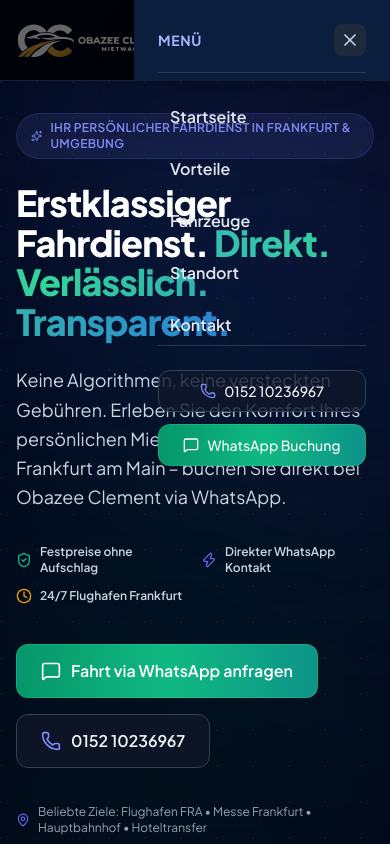
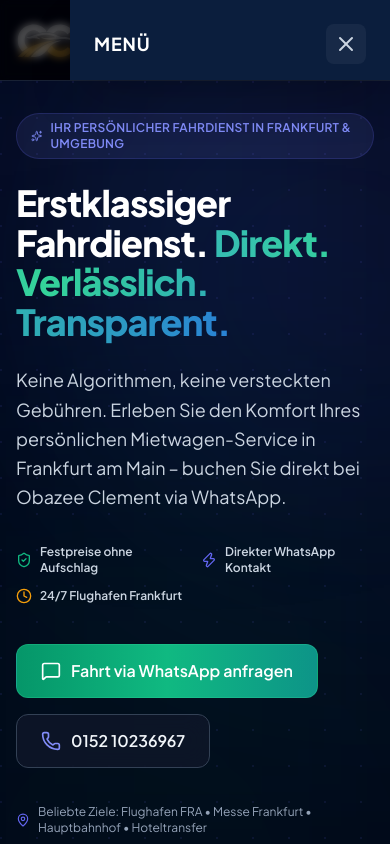
Before and after one commit to BlessedUzama/Mietwagen, a React (Vite) app: page / in a window 390 px wide. Both pictures are taken after a click on the button 354 px from the left and 40 px from the top of the page. Shown: the top 844 px of the page. Built offline with nearby package versions, Linux system fonts and the light colour scheme.

Commit message:
fix: restore clean mobile drawer modal with fast 200ms slide-in transition

```diff
--- a/src/components/layout/Navbar.tsx
+++ b/src/components/layout/Navbar.tsx
@@ -1,6 +1,7 @@
 import React, { useState, useEffect } from 'react';
 import { useTranslation } from 'react-i18next';
 import { Link, useNavigate, useLocation } from 'react-router-dom';
+import { motion, AnimatePresence } from 'framer-motion';
 import { Sun, Moon, Phone, Menu, X, Globe, MessageSquare } from 'lucide-react';
 import { useTheme } from '../../context/ThemeContext';
 import { useLanguage } from '../../context/LanguageContext';
@@ -68,7 +69,7 @@
   };
 
   return (
-    <nav className="w-full bg-white/80 dark:bg-slate-950/80 backdrop-blur-xl transform-gpu border-b border-slate-200/80 dark:border-slate-800/80 transition-colors duration-300 relative">
+    <nav className="w-full bg-white/80 dark:bg-slate-950/80 backdrop-blur-xl transform-gpu border-b border-slate-200/80 dark:border-slate-800/80 transition-colors duration-300 relative z-30">
       <div className="max-w-7xl mx-auto px-4 sm:px-6 lg:px-8">
         <div className="flex items-center justify-between h-20">
           {/* Logo */}
@@ -153,7 +154,7 @@
 
             <button
               onClick={() => setMobileMenuOpen(!mobileMenuOpen)}
-              className="p-2 text-slate-700 dark:text-slate-200 focus:outline-none"
+              className="p-2 text-slate-700 dark:text-slate-200 focus:outline-none cursor-pointer"
               aria-label="Toggle Navigation Menu"
             >
               {mobileMenuOpen ? <X className="w-6 h-6" /> : <Menu className="w-6 h-6" />}
@@ -162,47 +163,57 @@
         </div>
       </div>
 
-      {/* Permanent DOM Mobile Backdrop Overlay with CSS opacity transition */}
-      <div
+      {/* Mobile Drawer Modal Overlay & Panel */}
+      <AnimatePresence>
+        {mobileMenuOpen && (
+          <div className="fixed inset-0 z-50 flex justify-end">
+            {/* Backdrop Blur Overlay */}
+            <motion.div
+              initial={{ opacity: 0 }}
+              animate={{ opacity: 1 }}
+              exit={{ opacity: 0 }}
+              transition={{ duration: 0.2 }}
+              className="fixed inset-0 bg-black/60 backdrop-blur-sm"
               onClick={() => setMobileMenuOpen(false)}
-        className={`fixed inset-0 bg-black/60 z-40 transition-opacity duration-300 ${
-          mobileMenuOpen ? 'opacity-100 pointer-events-auto' : 'opacity-0 pointer-events-none'
-        }`}
             />
 
-      {/* Permanent DOM Mobile Sliding Drawer Menu with CSS transform transition */}
-      <div
-        className={`fixed inset-y-0 right-0 z-50 w-64 bg-[#0B1E3D] text-white shadow-2xl p-6 flex flex-col justify-between transform transition-transform duration-300 ease-in-out ${
-          mobileMenuOpen ? 'translate-x-0' : 'translate-x-full'
-        }`}
+            {/* Sliding Solid Dark Blue Drawer Panel */}
+            <motion.div
+              initial={{ x: '100%' }}
+              animate={{ x: 0 }}
+              exit={{ x: '100%' }}
+              transition={{ type: 'tween', duration: 0.2, ease: 'easeOut' }}
+              className="relative z-10 w-full max-w-xs bg-[#0B1E3D] h-full p-6 flex flex-col justify-between shadow-2xl text-white overflow-y-auto"
             >
-        <div className="space-y-6">
-          <div className="flex items-center justify-between pb-4 border-b border-slate-700/80">
-            <span className="font-bold text-sm text-indigo-300 uppercase tracking-wider">Menü</span>
+              {/* Drawer Top Header */}
+              <div className="flex items-center justify-between pb-6 border-b border-white/10">
+                <span className="text-white font-bold text-lg tracking-wider">MENÜ</span>
                 <button
                   onClick={() => setMobileMenuOpen(false)}
-              className="p-1.5 rounded-lg bg-slate-800 text-slate-300 hover:text-white"
+                  className="p-2 text-slate-300 hover:text-white rounded-lg bg-white/5 cursor-pointer transition-colors"
+                  aria-label="Close menu"
                 >
-              <X className="w-5 h-5" />
+                  <X className="w-6 h-6" />
                 </button>
               </div>
 
-          <div className="flex flex-col space-y-3">
+              {/* Drawer Navigation Links */}
+              <div className="flex flex-col gap-5 py-8">
                 {navLinks.map((link) => (
                   <a
                     key={link.id}
                     href={`#${link.id}`}
                     onClick={(e) => handleNavClick(e, link.id)}
-                className="px-3 py-2 rounded-xl text-base font-semibold text-slate-200 hover:text-white hover:bg-indigo-600/30 transition-all"
+                    className="text-lg font-semibold text-slate-100 hover:text-indigo-400 transition-colors"
                   >
                     {link.label}
                   </a>
                 ))}
               </div>
-        </div>
 
-        <div className="pt-6 border-t border-slate-700/80 space-y-3">
-          <a href="tel:015210236967" className="w-full block">
+              {/* Drawer Bottom Action Buttons */}
+              <div className="pt-6 border-t border-white/10 flex flex-col gap-3">
+                <a href="tel:015210236967" className="w-full">
                   <ShinyBordersButton variant="outline" fullWidth icon={<Phone className="w-4 h-4 text-indigo-400" />}>
                     0152 10236967
                   </ShinyBordersButton>
@@ -211,14 +222,17 @@
                   href="https://wa.me/4915210236967?text=Hallo%20Obazee%20Clement,%20ich%20moechte%20eine%20Fahrt%20anfragen."
                   target="_blank"
                   rel="noopener noreferrer"
-            className="w-full block"
+                  className="w-full"
                 >
                   <ShinyBordersButton variant="whatsapp" fullWidth icon={<MessageSquare className="w-4 h-4 text-white" />}>
                     {t('nav.whatsappRide')}
                   </ShinyBordersButton>
                 </a>
               </div>
+            </motion.div>
           </div>
+        )}
+      </AnimatePresence>
     </nav>
   );
 };
```
Lines whose indentation alone changed are shown as unchanged.
